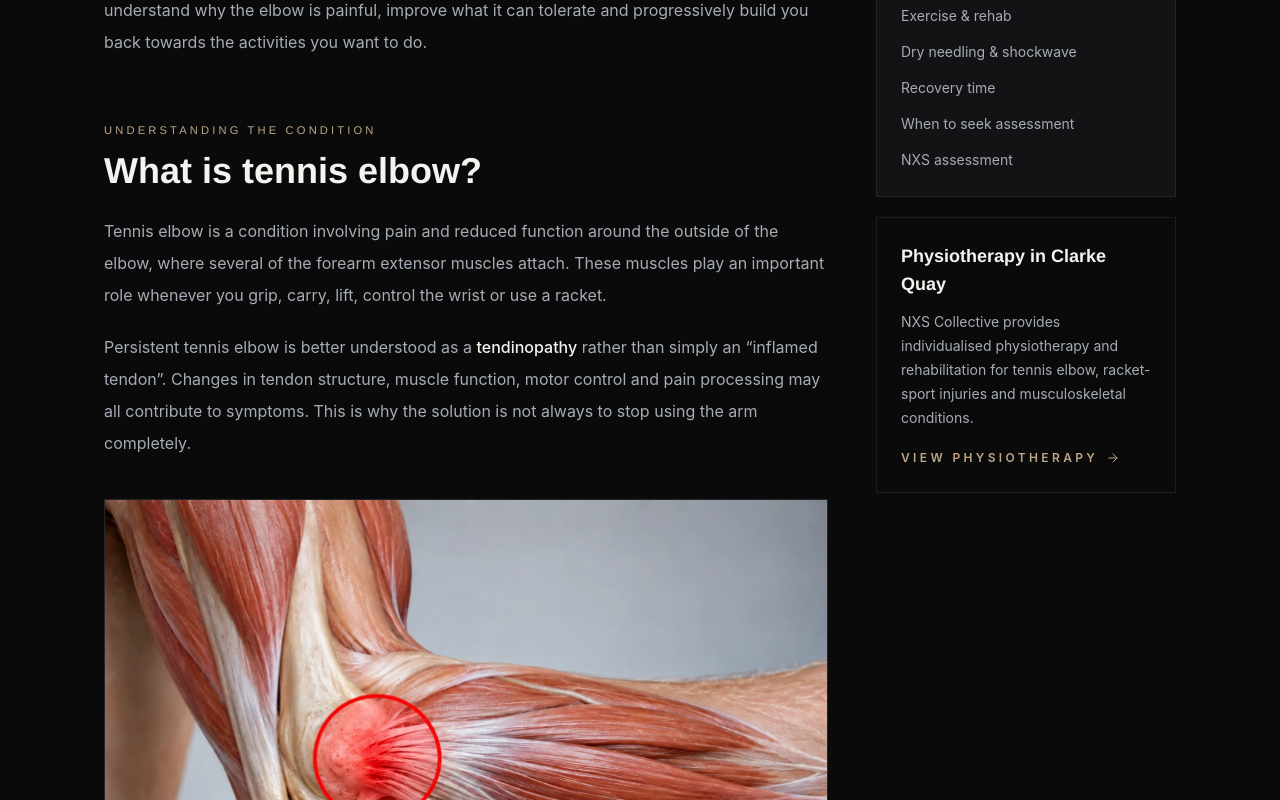
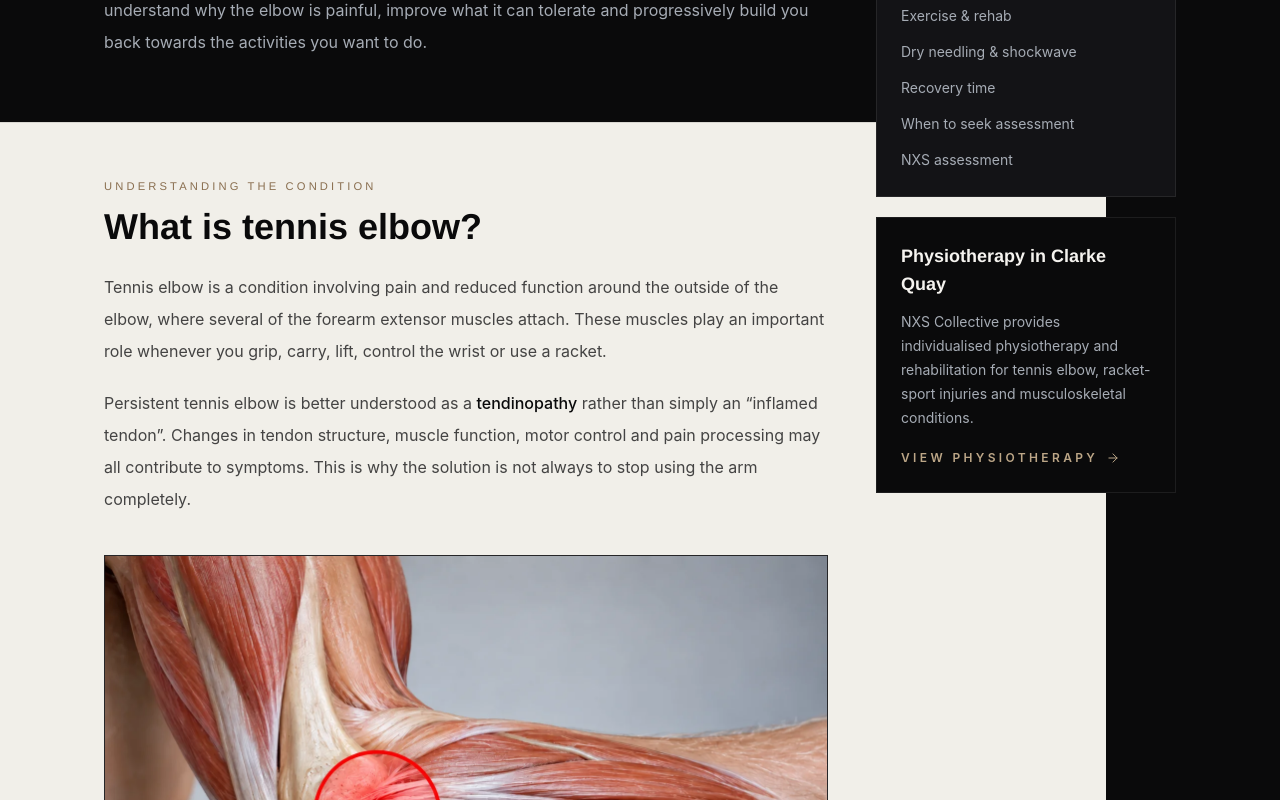
Before and after one commit to nxscollective/nxs-collective-website, a Next.js app in the folder nxs-collective/: page /blog/tennis-elbow-physiotherapy-singapore in a window 1280 px wide. Shown: the part 940-1740 px from the top of the page. Built offline with nearby package versions, Linux system fonts and the light colour scheme.

Commit message:
Add contrast bands to tennis elbow article

```diff
--- a/nxs-collective/src/app/blog/tennis-elbow-physiotherapy-singapore/page.tsx
+++ b/nxs-collective/src/app/blog/tennis-elbow-physiotherapy-singapore/page.tsx
@@ -131,6 +131,12 @@ const articleSchema = {
   ],
 };
 
+const lightArticleBand =
+  "relative isolate mt-16 scroll-mt-28 py-14 before:absolute before:inset-y-0 before:left-1/2 before:right-1/2 before:-z-10 before:-ml-[50vw] before:-mr-[50vw] before:border-y before:border-black/10 before:bg-[#f1efe9] [&_.eyebrow]:!text-[#8a6f50] [&_h2]:!text-ink [&_h3]:!text-ink [&_li]:!text-ink/75 [&_p]:!text-ink/75 [&_strong]:!text-ink [&_svg]:!text-[#8a6f50]";
+
+const graphiteArticleBand =
+  "relative isolate mt-16 scroll-mt-28 py-14 before:absolute before:inset-y-0 before:left-1/2 before:right-1/2 before:-z-10 before:-ml-[50vw] before:-mr-[50vw] before:border-y before:border-hairline before:bg-graphite";
+
 function BulletList({ items }: { items: string[] }) {
   return (
     <ul className="my-7 grid gap-3 sm:grid-cols-2">
@@ -204,7 +210,7 @@ export default function TennisElbowArticlePage() {
                 you back towards the activities you want to do.
               </p>
 
-              <section className="mt-16 scroll-mt-28" id="what-is-tennis-elbow">
+              <section className={lightArticleBand} id="what-is-tennis-elbow">
                 <p className="eyebrow mb-3">Understanding the condition</p>
                 <h2 className="font-display text-3xl font-semibold text-bone md:text-4xl">
                   What is tennis elbow?
@@ -288,7 +294,7 @@ export default function TennisElbowArticlePage() {
                 </p>
               </section>
 
-              <section className="mt-16 scroll-mt-28" id="racket-sports">
+              <section className={lightArticleBand} id="racket-sports">
                 <p className="eyebrow mb-3">Tennis & racket sports</p>
                 <h2 className="font-display text-3xl font-semibold text-bone md:text-4xl">
                   Why is tennis elbow common in tennis and racket sports?
@@ -370,7 +376,7 @@ export default function TennisElbowArticlePage() {
                 </div>
               </section>
 
-              <section className="mt-16 scroll-mt-28" id="treatment-options">
+              <section className={graphiteArticleBand} id="treatment-options">
                 <p className="eyebrow mb-3">Treatment options</p>
                 <h2 className="font-display text-3xl font-semibold text-bone md:text-4xl">
                   Where do dry needling, shockwave and manual therapy fit?
@@ -493,7 +499,7 @@ export default function TennisElbowArticlePage() {
                 </div>
               </section>
 
-              <section className="mt-16 scroll-mt-28" id="recovery-time">
+              <section className={lightArticleBand} id="recovery-time">
                 <p className="eyebrow mb-3">Recovery</p>
                 <h2 className="font-display text-3xl font-semibold text-bone md:text-4xl">
                   How long does tennis elbow take to recover?
```
